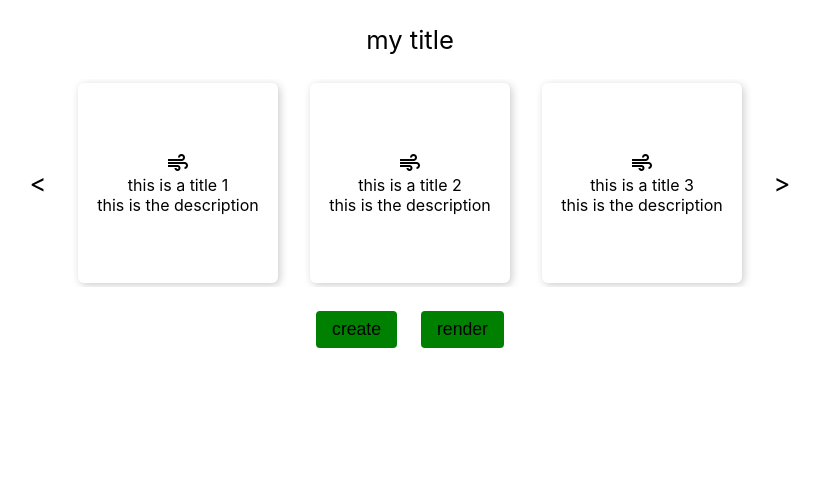
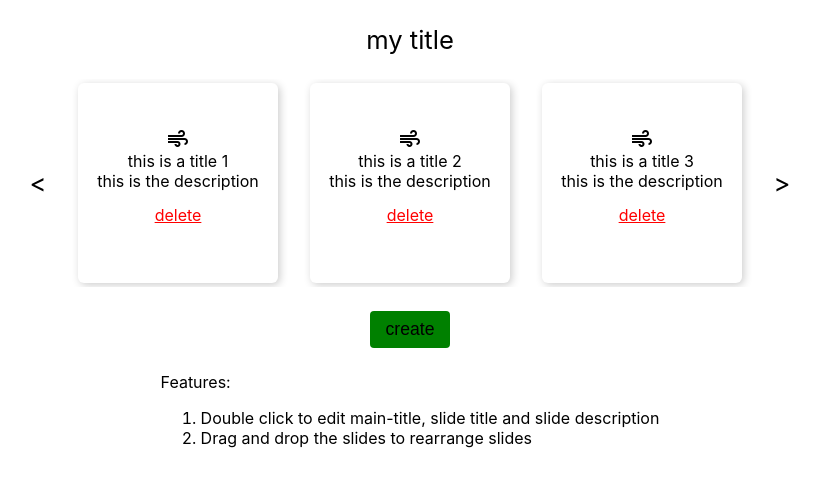
Before and after one commit to Karunika/icon-slides, a React (Create React App) app: page / in a window 1280 px wide. Shown: the top 486 px of the page, without its empty margins (230-1049 px from the left). Built offline with nearby package versions, Linux system fonts and the light colour scheme.

Commit message:
feat: desc edit and delete

```diff
--- a/src/App.tsx
+++ b/src/App.tsx
@@ -14,9 +14,15 @@ function App() {
         <Slides />
         <div className='app-buttons'>
           <button onClick={() => setCreate(true)}>create</button>
-          <button>render</button>
         </div>
         {create && <Create closeCreate={() => setCreate(false)} />}
+        <div className='notes'>
+          Features:
+          <ol>
+            <li>Double click to edit main-title, slide title and slide description</li>
+            <li>Drag and drop the slides to rearrange slides</li>
+          </ol>
+        </div>
       </div>
     </SlidesProvider>
   );
--- a/src/components/slidecard.tsx
+++ b/src/components/slidecard.tsx
@@ -9,7 +9,13 @@ interface ISlideProp {
 }
 
 const SlideCard = ({slide: { id, icon, title, description}, index}: ISlideProp) => {
-    const { editTitle } = useSlidesContext();
+    const { editSlide, deleteSlide } = useSlidesContext();
+    const deleteButtonHandler = () => {
+        const res = window.confirm('Slide, once deleted, can not be recovered back. Are you sure you want to delete it?');
+        if (res) {
+            deleteSlide(id);
+        }
+    }
     return (
         <Draggable draggableId={id} index={index}>
             {(provided: DraggableProvided) => (
@@ -20,8 +26,9 @@ const SlideCard = ({slide: { id, icon, title, description}, index}: ISlideProp)
                     className='slidecard'
                 >
                     <span className='material-icons'>{icon}</span>
-                    <Input text={title} setText={editTitle(id)} initialText={title} />
-                    <span>{description}</span>
+                    <Input text={title} setText={editSlide(id)} initialText={title} />
+                    <Input text={description} setText={editSlide(id, false)} initialText={description} />
+                    <a className='anchor-delete' onClick={deleteButtonHandler}>delete</a>
                 </div>
             )}
         </Draggable>
--- a/src/components/slides.tsx
+++ b/src/components/slides.tsx
@@ -23,6 +23,7 @@ const Slides = () => {
     }
 
     const rightButtonHandler = () => {
+        if (slides.length < 3) return;
         setOffset(o => Math.min(slides.length -3, o+1))
     }
 
--- a/src/context/slidesContext.tsx
+++ b/src/context/slidesContext.tsx
@@ -10,10 +10,10 @@ export interface ISlide {
 
 interface ISlideContext {
     slides: ISlide[];
-    addSlide: any;
-    deleteSlide: any;
-    editTitle: any;
-    rearrangeSlides: any;
+    addSlide: (icon: string, title: string, description: string) => void;
+    deleteSlide: (id: string) => void;
+    editSlide: (id: string, isTitle?: boolean) => (newString: string) => void;
+    rearrangeSlides: (dragId: number, dropId: number) => void;
 }
 
 const SlidesContext = createContext<ISlideContext>({} as ISlideContext);
@@ -60,12 +60,12 @@ const SlidesProvider = ({children}: any) => {
         setSlides((slides) => slides.filter((slide) => slide.id !== id));
     }
 
-    const editTitle = (id: string) => {
-        return (title: string) => {
+    const editSlide = (id: string, isTitle = true) => {
+        return (newString: string) => {
             setSlides(slides => (
                 slides.map(slide => slide.id === id ? {
                     ...slide,
-                    title: title
+                    [isTitle ? 'title' : 'description']: newString
                 } : slide)
             ))
         }
@@ -79,7 +79,7 @@ const SlidesProvider = ({children}: any) => {
     }
 
     return (
-        <SlidesContext.Provider value={{slides, addSlide, deleteSlide, editTitle, rearrangeSlides}}>
+        <SlidesContext.Provider value={{slides, addSlide, deleteSlide, editSlide, rearrangeSlides}}>
             {children}
         </SlidesContext.Provider>
     )
--- a/src/index.css
+++ b/src/index.css
@@ -197,6 +197,8 @@ button.cancel {
   transition: 0.4s ease;
 }
 
-/* .slidecard .title {
-
-} */
+.anchor-delete {
+  line-height: 48px;
+  text-decoration: underline;
+  color: red;
+}
```
